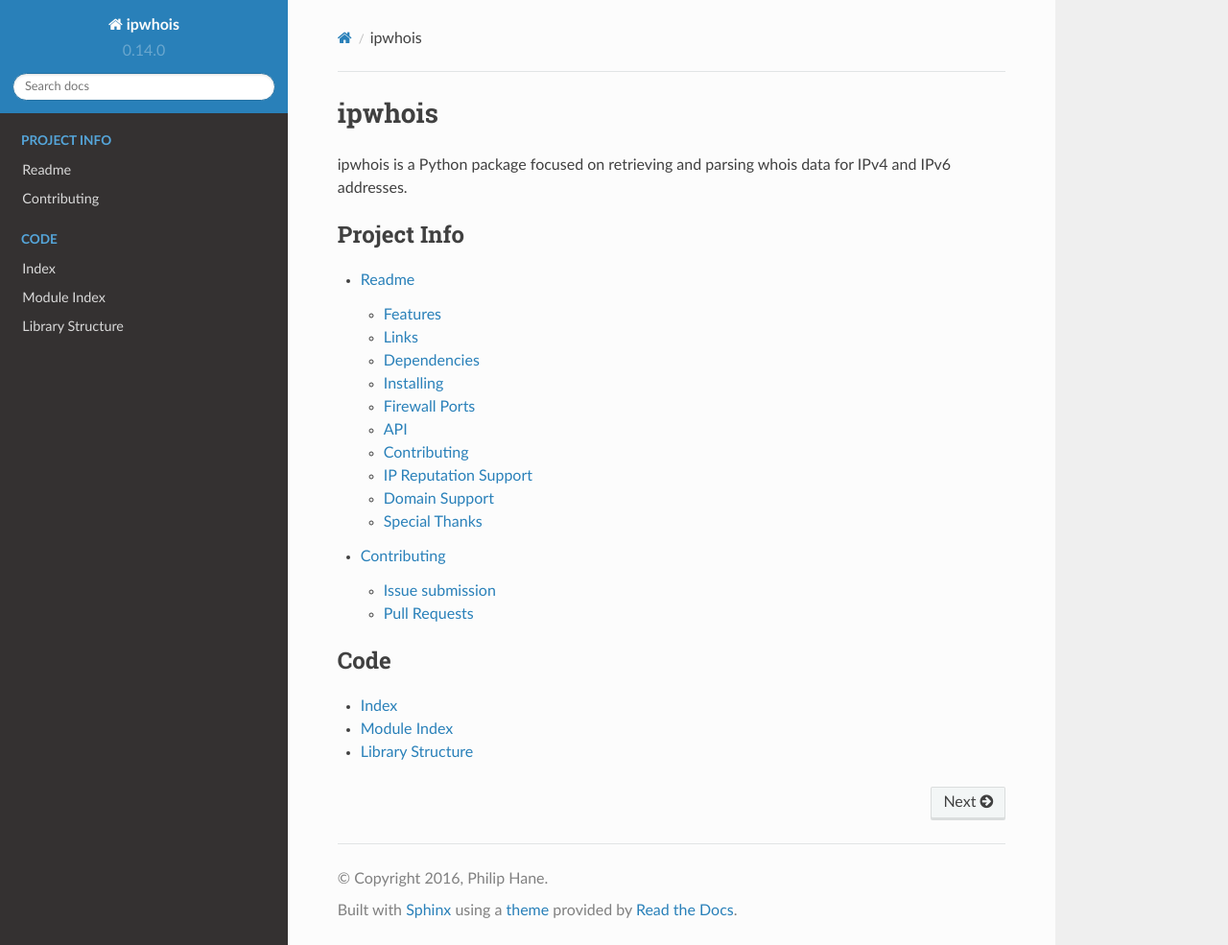
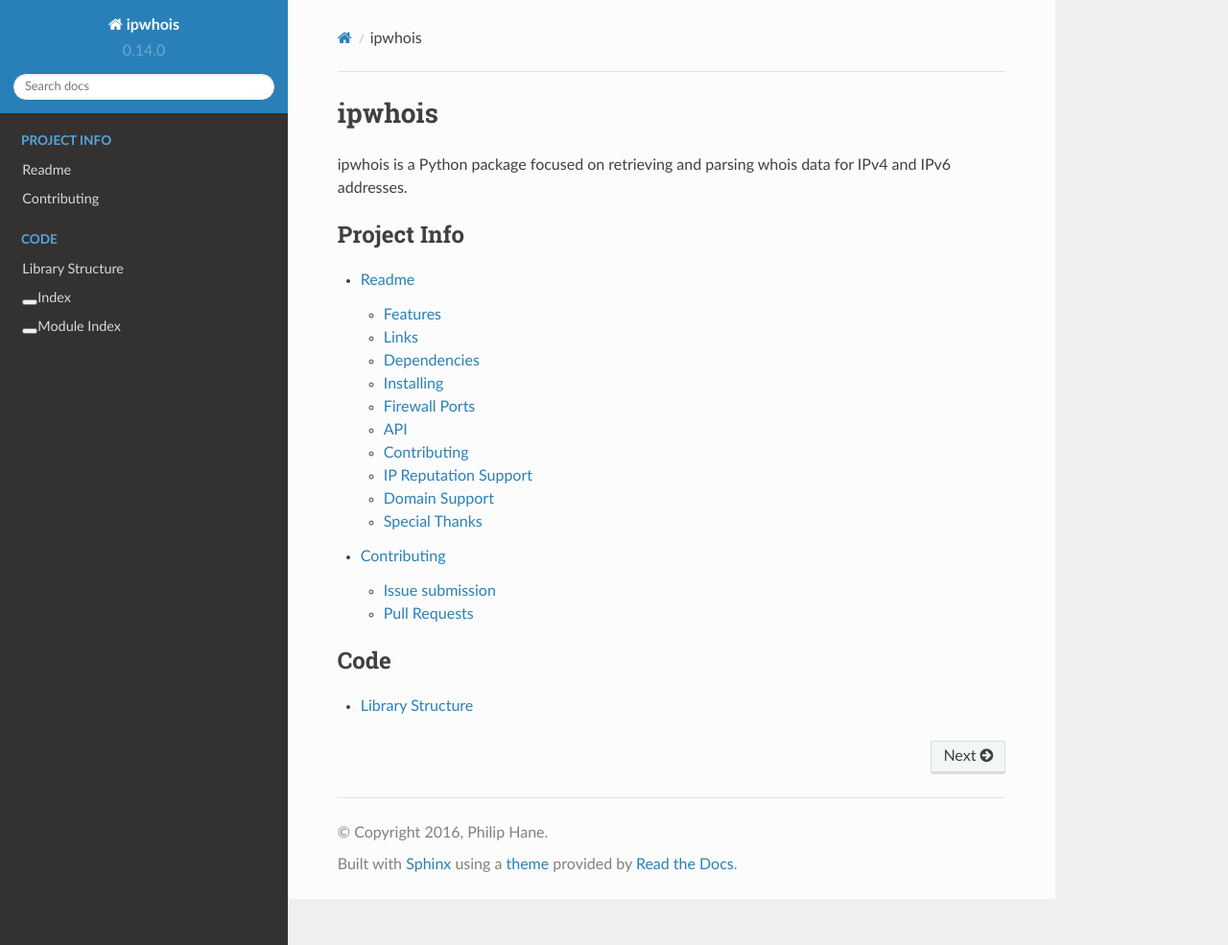
Before and after one commit to secynic/ipwhois, a Sphinx documentation site: the page built from ipwhois/docs/source/index.rst, in a window 1280 px wide and 985 px high. Shown: the whole window at 96% size. Built offline with Sphinx 7.4.7 and the Read the Docs theme 2.0.0, drawn with Linux system fonts in a browser that asks for light colours; pages that are not in the unit, such as notebooks, are missing from menus; some of the changed lines change nothing that is shown.

Commit message:
docs index layout fix (#132)

```diff
--- /dev/null
+++ b/ipwhois/docs/source/_templates/layout.html
@@ -0,0 +1,7 @@
+{% extends "!layout.html" %}
+
+    {% block menu %}
+        {{ super() }}
+        <a href="genindex.html">Index</a>
+        <a href="py-modindex.html">Module Index</a>
+    {% endblock %}
--- a/ipwhois/docs/source/conf.py
+++ b/ipwhois/docs/source/conf.py
@@ -41,7 +41,7 @@
 napoleon_numpy_docstring = False
 
 # Add any paths that contain templates here, relative to this directory.
-#templates_path = ['_templates']
+templates_path = ['_templates']
 
 # The suffix of source filenames.
 source_suffix = '.rst'
--- a/ipwhois/docs/source/index.rst
+++ b/ipwhois/docs/source/index.rst
@@ -28,6 +28,4 @@
 .. toctree::
    :caption: Code
 
-   Index <https://secynic.github.io/ipwhois/genindex.html>
-   Module Index <https://secynic.github.io/ipwhois/py-modindex.html>
    ipwhois
```
